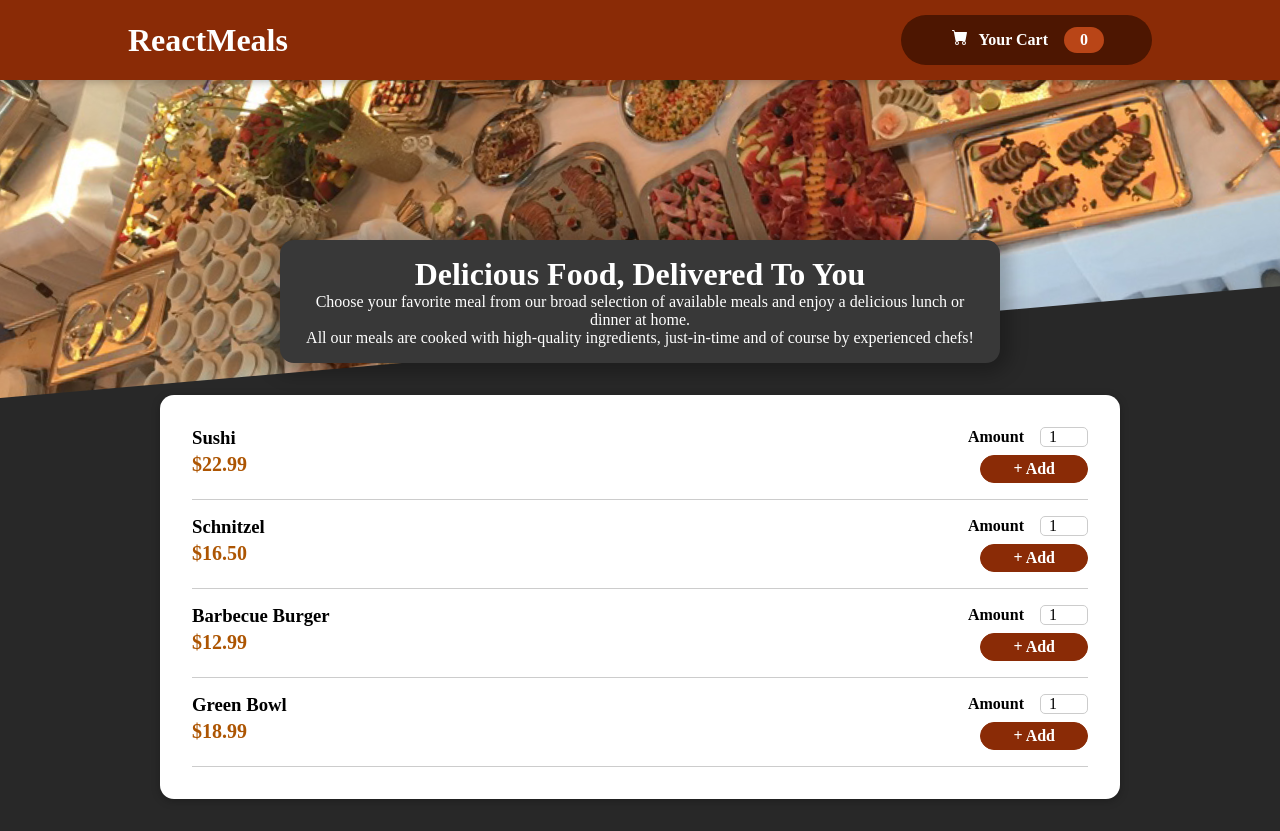
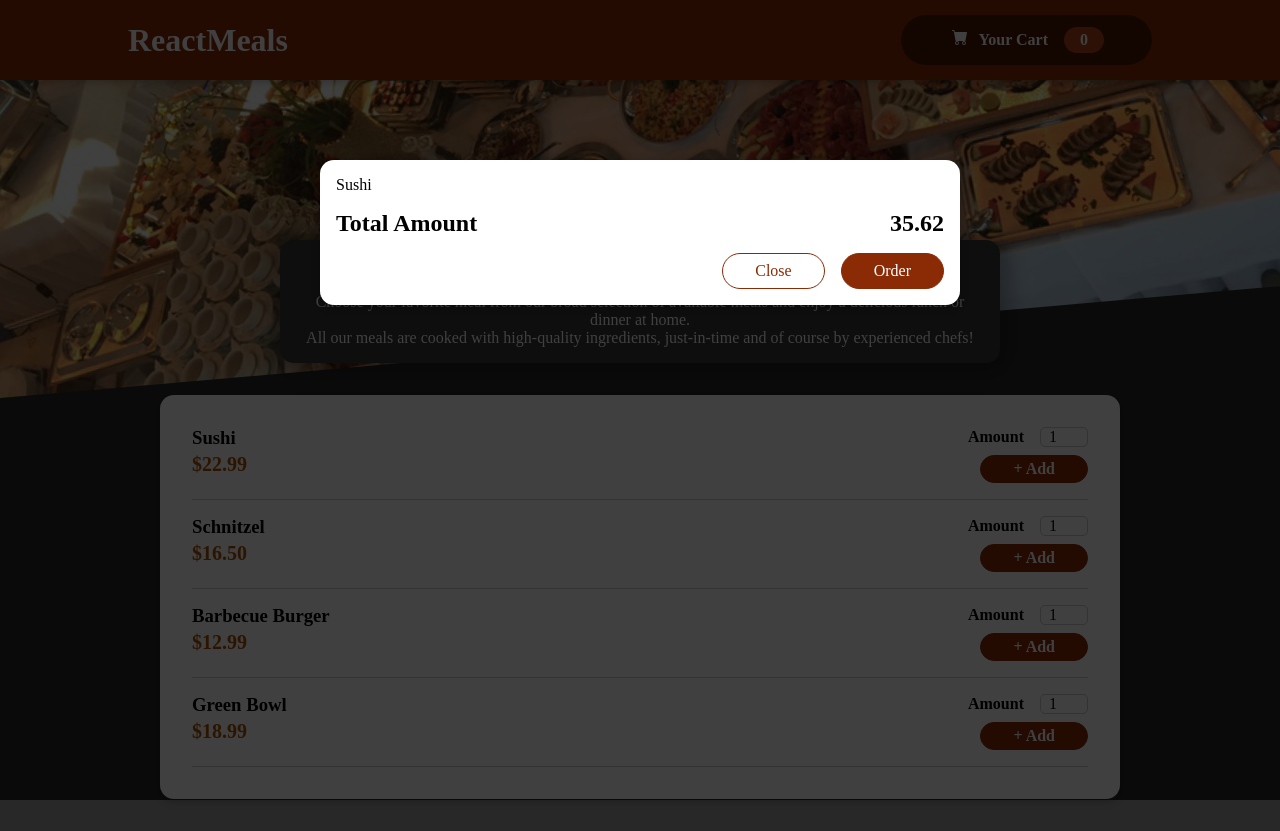
Before and after one commit to aimgodheretest/Restraunt-App, a React (Vite) app: page / in a window 1280 px wide. Built offline with nearby package versions, Linux system fonts and the light colour scheme.

Commit message:
add Cart and Modal components with styling and integrate Cart into App

```diff
--- a/index.html
+++ b/index.html
@@ -6,6 +6,7 @@
     <title>restaurant-app</title>
   </head>
   <body>
+    <div id="overlays"></div>
     <div id="root"></div>
     <script type="module" src="/src/main.jsx"></script>
   </body>
--- a/src/App.jsx
+++ b/src/App.jsx
@@ -1,9 +1,11 @@
+import Cart from "./components/Cart/Cart";
 import Header from "./components/Layout/Header";
 import Meals from "./components/Meals/Meals";
 
 function App() {
   return (
     <>
+      <Cart />
       <Header />
       <main>
         <Meals />
--- /dev/null
+++ b/src/components/Cart/Cart.jsx
@@ -0,0 +1,27 @@
+import classes from "./Cart.module.css";
+import Modal from "../UI/Modal";
+
+function Cart(props) {
+  const CartItems = (
+    <ul className={classes["cart-items"]}>
+      {[{ id: "c1", name: "Sushi", amount: 2, price: 12.99 }].map((item) => (
+        <li>{item.name}</li>
+      ))}
+    </ul>
+  );
+  return (
+    <Modal>
+      {CartItems}
+      <div className={classes.total}>
+        <span>Total Amount</span>
+        <span>35.62</span>
+      </div>
+      <div className={classes.actions}>
+        <button className={classes["button--alt"]}>Close</button>
+        <button className={classes.button}>Order</button>
+      </div>
+    </Modal>
+  );
+}
+
+export default Cart;
--- /dev/null
+++ b/src/components/Cart/Cart.module.css
@@ -0,0 +1,46 @@
+.cart-items {
+    list-style: none;
+    margin: 0;
+    padding: 0;
+    max-height: 20rem;
+    overflow: auto;
+}
+
+.total {
+    display: flex;
+    justify-content: space-between;
+    align-items: center;
+    font-weight: bold;
+    font-size: 1.5rem;
+    margin: 1rem 0;
+}
+
+.actions {
+    text-align: right;
+}
+
+.actions button {
+    font: inherit;
+    cursor: pointer;
+    background-color: transparent;
+    border: 1px solid #8a2b06;
+    padding: 0.5rem 2rem;
+    border-radius: 25px;
+    margin-left: 1rem;
+}
+
+.actions button:hover,
+.actions button:active {
+    background-color: #5a1a01;
+    border-color: #5a1a01;
+    color: white;
+}
+
+.actions .button--alt {
+    color: #8a2b06;
+}
+
+.actions .button {
+    background-color: #8a2b06;
+    color: white;
+}
--- /dev/null
+++ b/src/components/UI/Modal.jsx
@@ -0,0 +1,29 @@
+import classes from "./Modal.module.css";
+import ReactDOM from "react-dom";
+function Backdrop(props) {
+  return <div className={classes.backdrop}></div>;
+}
+
+function ModalOverlay(props) {
+  return (
+    <div className={classes.modal}>
+      <div className={classes.content}>{props.children}</div>
+    </div>
+  );
+}
+
+const portalElement = document.getElementById("overlays");
+
+function Modal(props) {
+  return (
+    <>
+      {ReactDOM.createPortal(<Backdrop />, portalElement)}
+      {ReactDOM.createPortal(
+        <ModalOverlay>{props.children}</ModalOverlay>,
+        portalElement,
+      )}
+    </>
+  );
+}
+
+export default Modal;
--- /dev/null
+++ b/src/components/UI/Modal.module.css
@@ -0,0 +1,41 @@
+.backdrop {
+    position: fixed;
+    top: 0;
+    left: 0;
+    width: 100%;
+    height: 100vh;
+    z-index: 20;
+    background-color: rgba(0, 0, 0, 0.75);
+}
+
+.modal {
+    position: fixed;
+    top: 20vh;
+    left: 5%;
+    width: 90%;
+    background-color: white;
+    padding: 1rem;
+    border-radius: 14px;
+    box-shadow: 0 2px 8px rgba(0, 0, 0, 0.25);
+    z-index: 30;
+    animation: slide-down 300ms ease-out forwards;
+}
+
+@media (min-width: 768px) {
+    .modal {
+        width: 40rem;
+        left: calc(50% - 20rem);
+    }
+}
+
+@keyframes slide-down {
+    from {
+        opacity: 0;
+        transform: translateY(-3rem);
+    }
+
+    to {
+        opacity: 1;
+        transform: translateY(0);
+    }
+}
```
